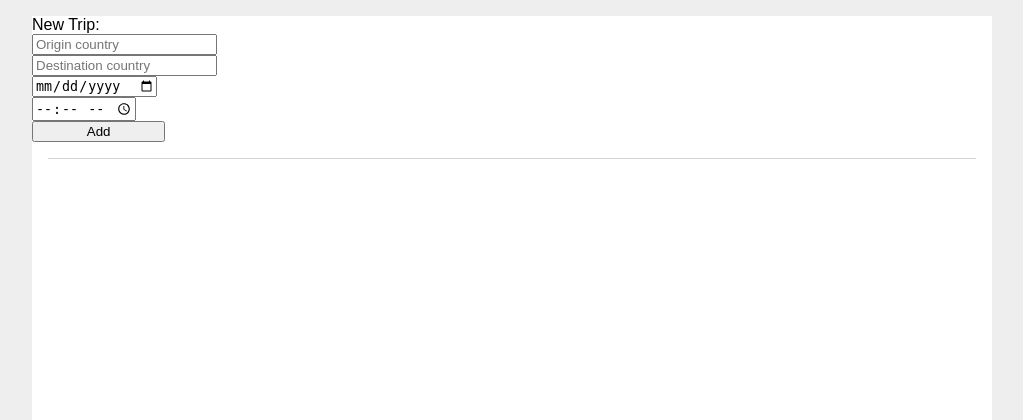
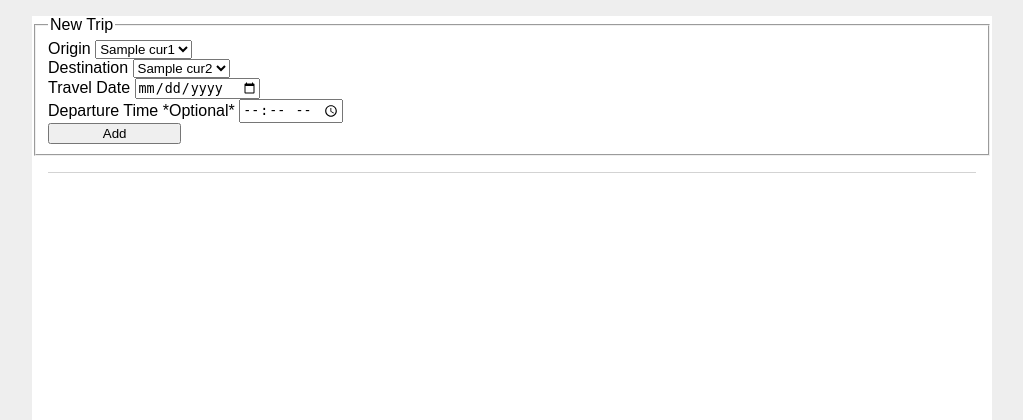
Before and after one commit to afreund415/cs4111-project-one, a Flask app: template templates/newtrip.html in a window 1280 px wide. Shown: the top 420 px of the page, without its empty margins (128-1151 px from the left). Run offline with Flask 2, Linux system fonts and the light colour scheme; the template is opened without the code that fills it: most values are stand-ins (such as "Sample title", 1, 10 or a date in 2020); parts of the project's set-up code (start-up, migrations or seed data) failed here and were passed over; some libraries are stand-ins or nearby versions.

Commit message:
new templates and drop-downs

```diff
--- a/server.py
+++ b/server.py
@@ -132,7 +132,7 @@ def add():
             else:
                 error = "Could not create traveler"
         except Exception as e:
-            error = type(e) + " " + e.args
+            error = str(type(e)) + " " + e.args
     # asks traveler to try again if not successful
     flash(error)
     return render_template("index.html")
@@ -143,8 +143,9 @@ def add():
 @app.route('/trip/<tid>', methods=('GET', 'POST'))
 @login_required
 def trip(tid):
-
-    return render_template("newtrip.html")
+    cur1 = g.conn.execute("SELECT * FROM countries ORDER BY cname")
+    cur2 = g.conn.execute("SELECT * FROM countries ORDER BY cname")
+    return render_template("newtrip.html", cur1 = cur1, cur2 = cur2)
 
 
 # add new itinerary
@@ -172,6 +173,9 @@ def addtrip():
 
     elif not traveler_id:
         error = "Traveler id could not be found"
+
+    elif not departure_time:
+        departure_time = null
 
     # SQL for inserting the intinerary
     if error is None:
@@ -209,7 +213,8 @@ def addtrip():
             else:
                 error = "Could not create a new trip"
         except Exception as e:
-            error = type(e) + " " + e.args
+            error = str(type(e)) + " " + str(e.args)
+
     # asks traveler to try again if not successful
     flash(error)
     return redirect(url_for('trip', tid = session['tid']))
--- a/templates/newtrip.html
+++ b/templates/newtrip.html
@@ -1,32 +1,40 @@
 <html>
-  <!-- <style>
-    body{
-      font-size: 15pt;
-      font-family: arial;
-    }
-  </style> -->
+
 <link rel="stylesheet" href="{{ url_for('static', filename='style.css') }}">
 
-<!-- <body>
-  <h1>Let's see some travelers</h1>
-  <div>{{data}}</div>
-
-  <div>
-    {% for n in data %}
-    <div>{{n}}</div>
-    {% endfor %}
-  </div> -->
-
-<!-- <p><a href="another">Go to the other page</a></p> -->
+<style>
+    select:invalid{
+        color: gray;
+    }
+    option{
+        color: black;
+    }
+  </style>
 
 <form method="POST" action="/addtrip">
-<p>New Trip:<br>
-  <input type="text" name="country_id_origin" placeholder="Origin country"><br>
-  <input type="text" name="country_id_destination" placeholder="Destination country"><br>
+<fieldset>
+<legend> New Trip </legend>
+
+  <!-- <input type="text" name="country_id_origin" placeholder="Origin country"><br>  -->
+  <label for='country_id_origin'>Origin</label>
+  <select id="country_id_origin" name="country_id_origin" required>
+    {% for j in cur1 %}
+      <option value={{j[0]}}>{{j[1]}}</option>
+    {% endfor %}
+  </select><br>
+  <!-- <input type="text" name="country_id_destination" placeholder="Destination country"><br>  -->
+  <label for='country_id_destination'>Destination</label>
+  <select id="country_id_destination" name="country_id_destination" required>
+    {% for j in cur2 %}
+      <option value={{j[0]}}>{{j[1]}}</option>
+    {% endfor %}
+  </select><br>
+  <label for='travel_date'>Travel Date</label>
   <input type="date" name="travel_date" placeholder="Travel date"><br>
+  <label for='departure_time'>Departure Time *Optional*</label>
   <input type="time" name="departure_time" placeholder="Optional: departure time"><br>
   <input type="submit" value="Add">
-</p>
+</fieldset>
 </form>
 <section class="content">
     <header>
```
Also changed, not shown: templates/index.html (+1 -6 lines).
